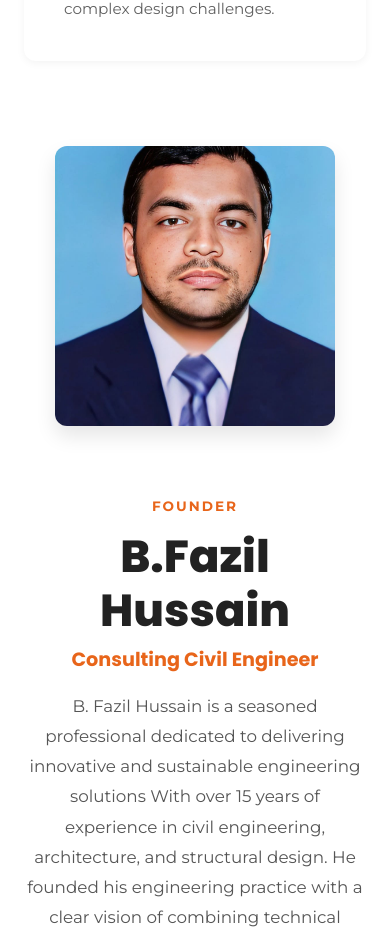
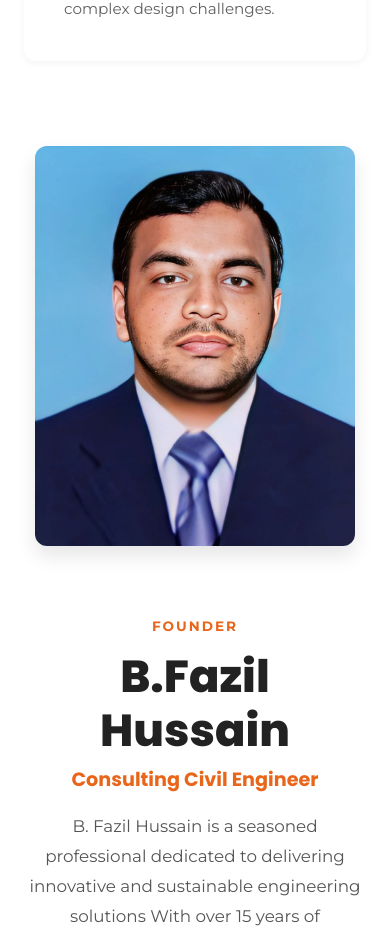
Before and after one commit to Rayansiva2004/Design-Engineers, a React (Vite) app: page /about in a window 390 px wide. Shown: the part 3011-3949 px from the top of the page. Built offline with nearby package versions, Linux system fonts and the light colour scheme.

Commit message:
fix: increase owner photo height and adjust object-position to show head

```diff
--- a/src/pages/About/About.css
+++ b/src/pages/About/About.css
@@ -198,15 +198,16 @@
 
 .owner-grid {
     display: grid;
-    grid-template-columns: 180px 1fr;
+    grid-template-columns: 240px 1fr;
     gap: 40px;
     align-items: flex-start;
 }
 
 .owner-image img {
-    width: 180px;
-    height: 180px;
+    width: 240px;
+    height: 320px;
     object-fit: cover;
+    object-position: top center;
     border-radius: 12px;
     box-shadow: 0 10px 20px rgba(0, 0, 0, 0.1);
 }
@@ -239,8 +240,8 @@
     }
 
     .owner-image img {
-        width: 280px;
-        height: 280px;
+        width: 320px;
+        height: 400px;
         margin: 0 auto 30px;
     }
 
```
